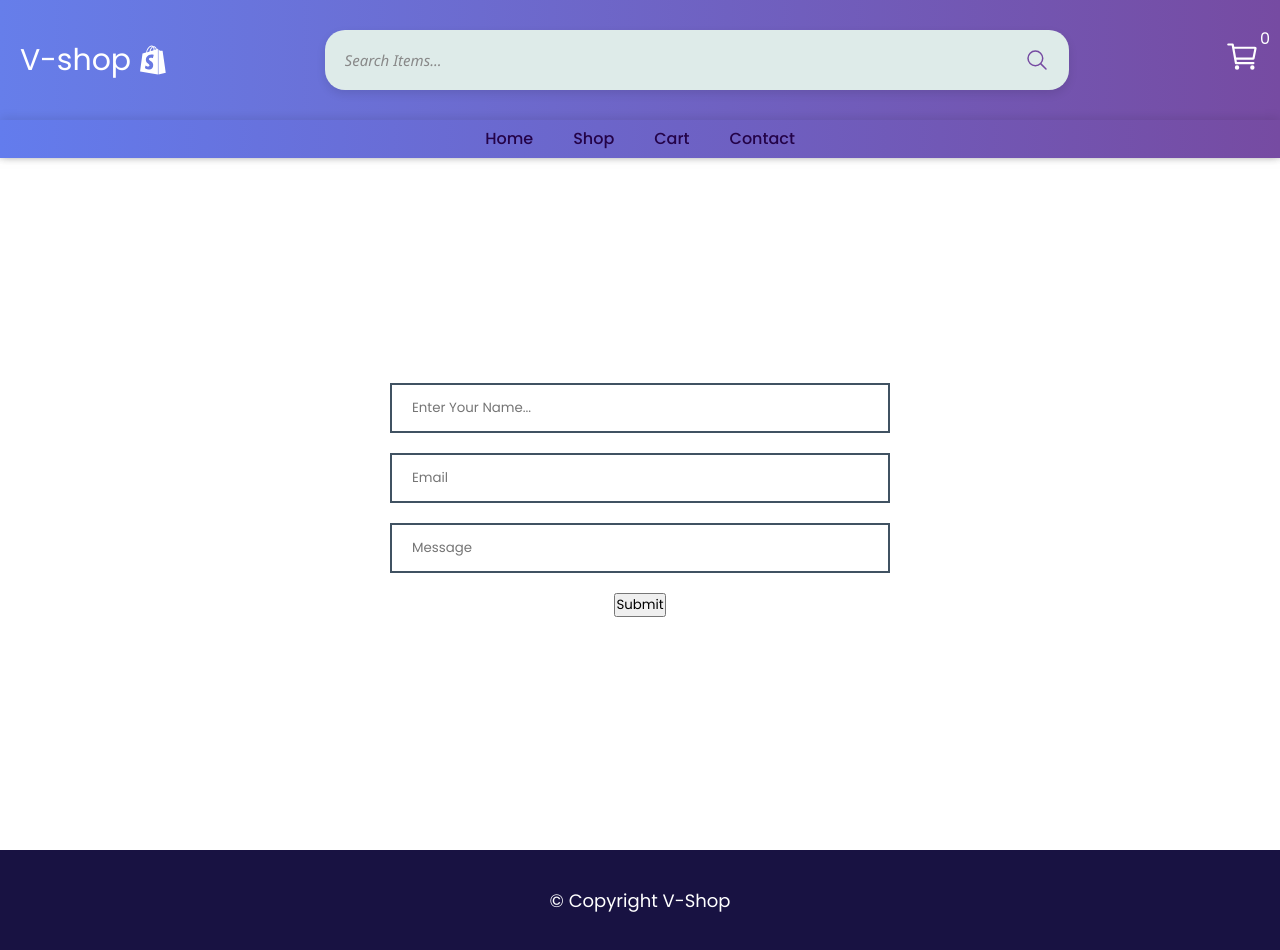
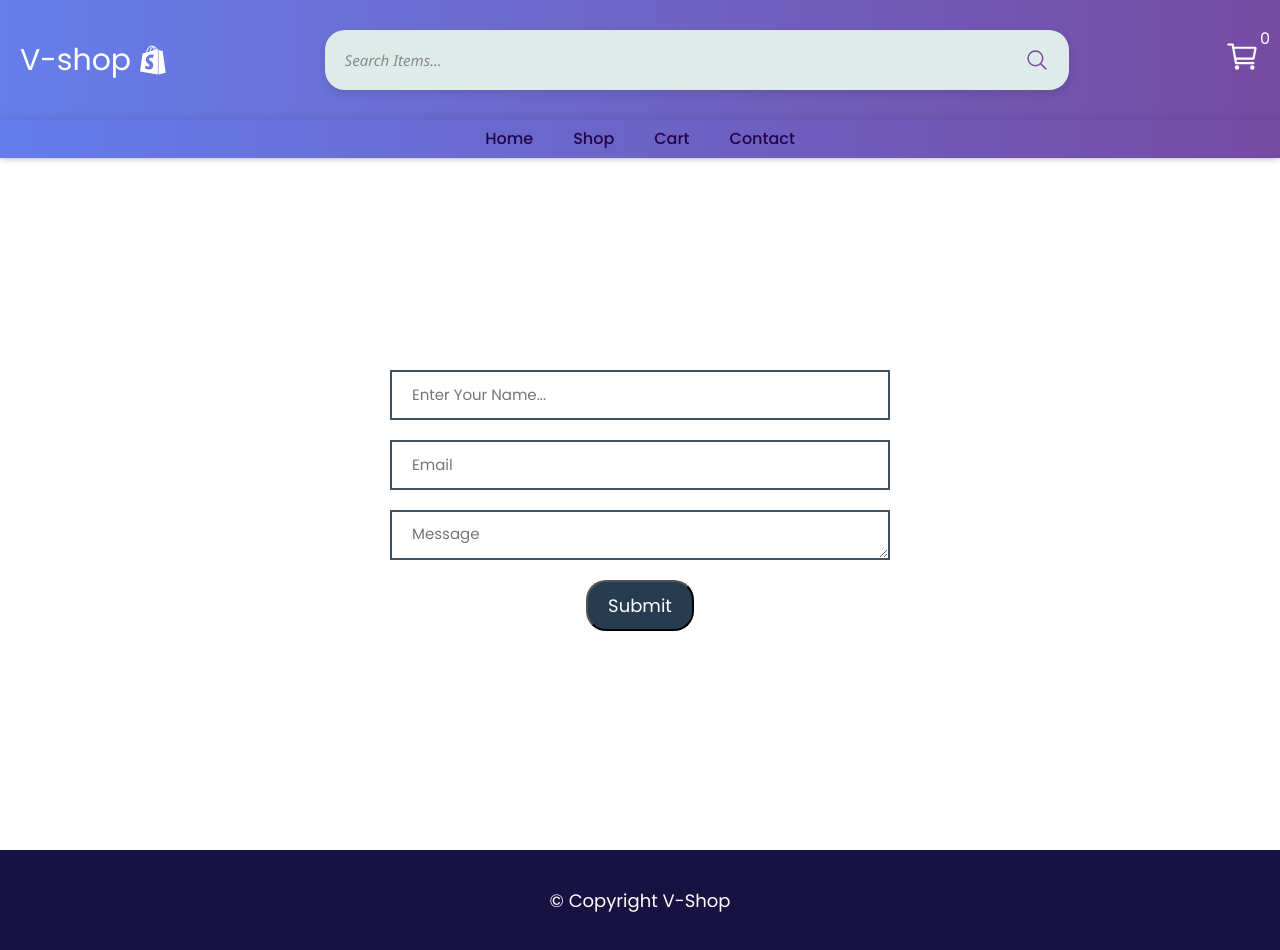
Before and after one commit to sadik033/Learning-ReactJs, a React (Vite) app in the folder E-commerce/: page /contact in a window 1280 px wide. Built offline with nearby package versions, Linux system fonts and the light colour scheme.

Commit message:
contact form

```diff
--- a/E-commerce/src/pages/contact/Contact.css
+++ b/E-commerce/src/pages/contact/Contact.css
@@ -15,9 +15,23 @@
     flex-direction: column;
     gap: 20px;
 }
-.contact form input{
+.contact form input, textarea {
     width: 100%;
     height: 50px;
     padding: 10px 20px;
     border: 2px solid rgb(64, 82, 98);
+    color: rgb(45, 39, 39);
+    outline: none;
+    font-size: 15px;
 }
+.contact form button{
+    padding: 10px 20px;
+    background-color:rgb(39, 60, 78);
+    color: white;
+    font-size: 18px;
+    border-radius: 20px;
+    cursor: pointer;
+}
+.contact form button:hover{
+    opacity: 0.7;
+}
--- a/E-commerce/src/pages/contact/Contact.jsx
+++ b/E-commerce/src/pages/contact/Contact.jsx
@@ -5,9 +5,9 @@ function Contact(){
     return(
         <div className="contact">
             <form action="">
-                <input type="text" placeholder="Enter Your Name..." name="username"/>
-                <input type="email" placeholder="Email"  name="email"/>
-                <input type="message" placeholder="Message" name="message"/>
+                <input type="text" placeholder="Enter Your Name..." name="username" required/>
+                <input type="email" placeholder="Email"  name="email" required/>
+                <textarea name="message"  placeholder="Message" required></textarea>
                 <button>Submit</button>
             </form>
         </div>
```
